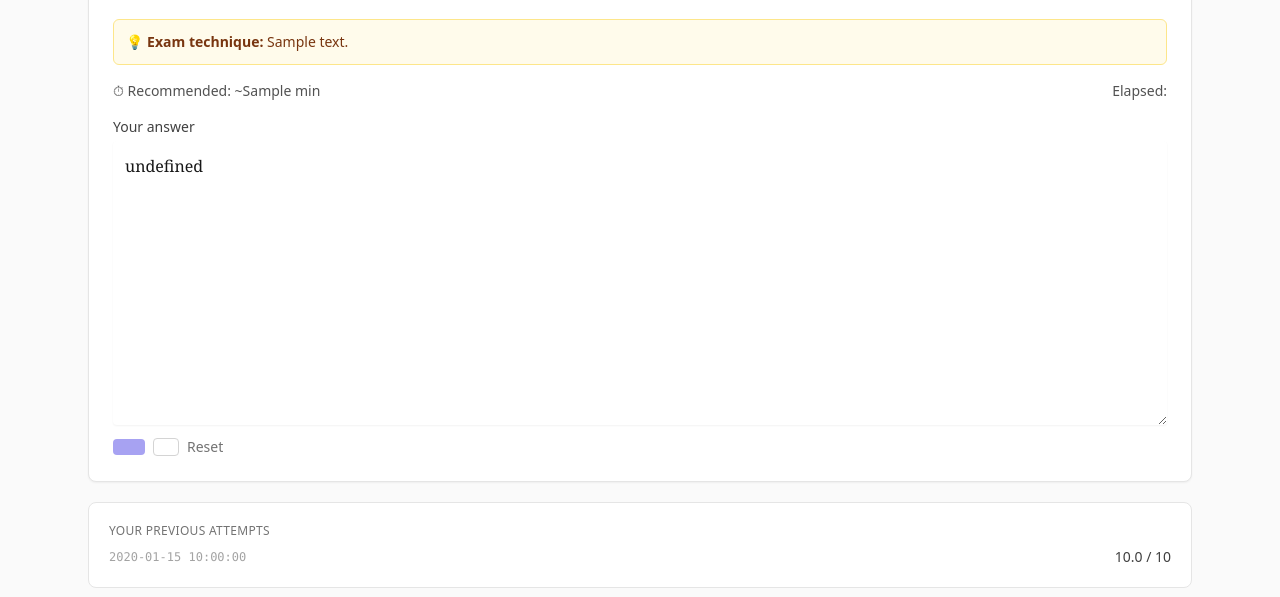
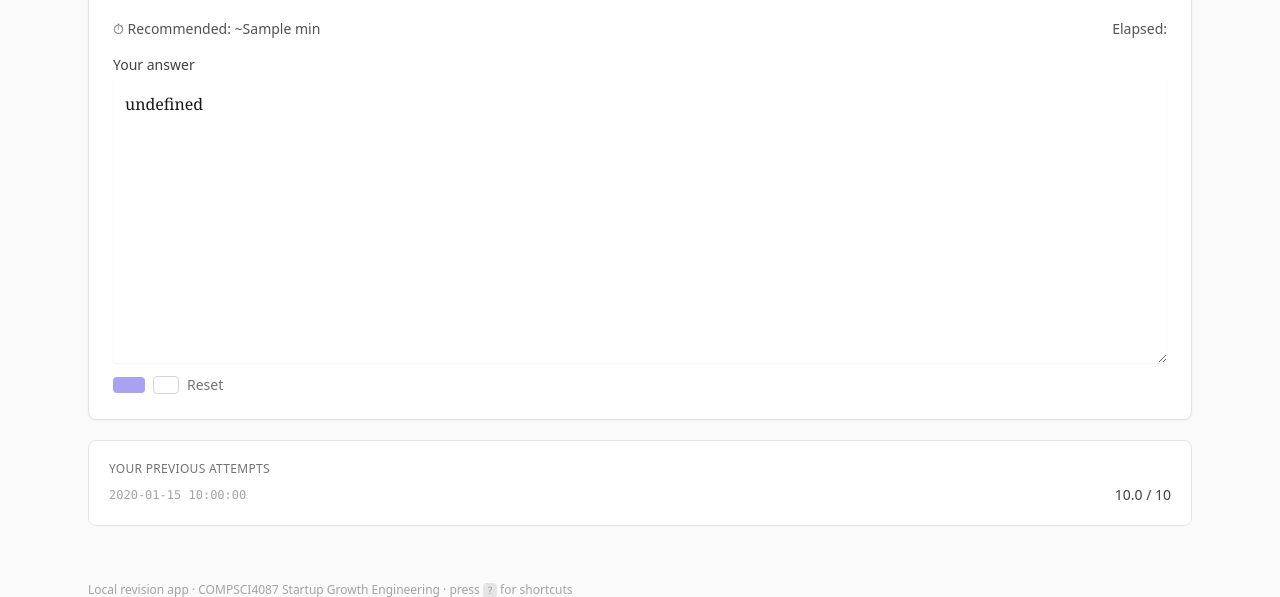
Before and after one commit to turiddu25/SUGE-tester, a Python web app: template templates/practice.html in a window 1280 px wide. Shown: the part 212-809 px from the top of the page. Run offline with Jinja, Linux system fonts and the light colour scheme; the template is opened without the code that fills it: most values are stand-ins (such as "Sample title", 1, 10 or a date in 2020); some libraries are stand-ins or nearby versions.

Commit message:
feat: remove exam technique notes section to streamline practice interface

```diff
--- a/templates/practice.html
+++ b/templates/practice.html
@@ -31,12 +31,6 @@
     </div>
 
     <div class="prose mt-4 max-w-none font-serif text-lg leading-relaxed text-neutral-900" x-html="renderedQuestion"></div>
-
-    {% if question.exam_technique_notes %}
-    <div class="mt-4 rounded-md border border-amber-200 bg-amber-50 p-3 text-sm text-amber-900">
-      💡 <strong>Exam technique:</strong> {{ question.exam_technique_notes }}
-    </div>
-    {% endif %}
 
     <div class="mt-4 flex items-center justify-between text-sm text-neutral-600">
       <div>⏱ Recommended: ~{{ recommended_minutes }} min</div>
```
